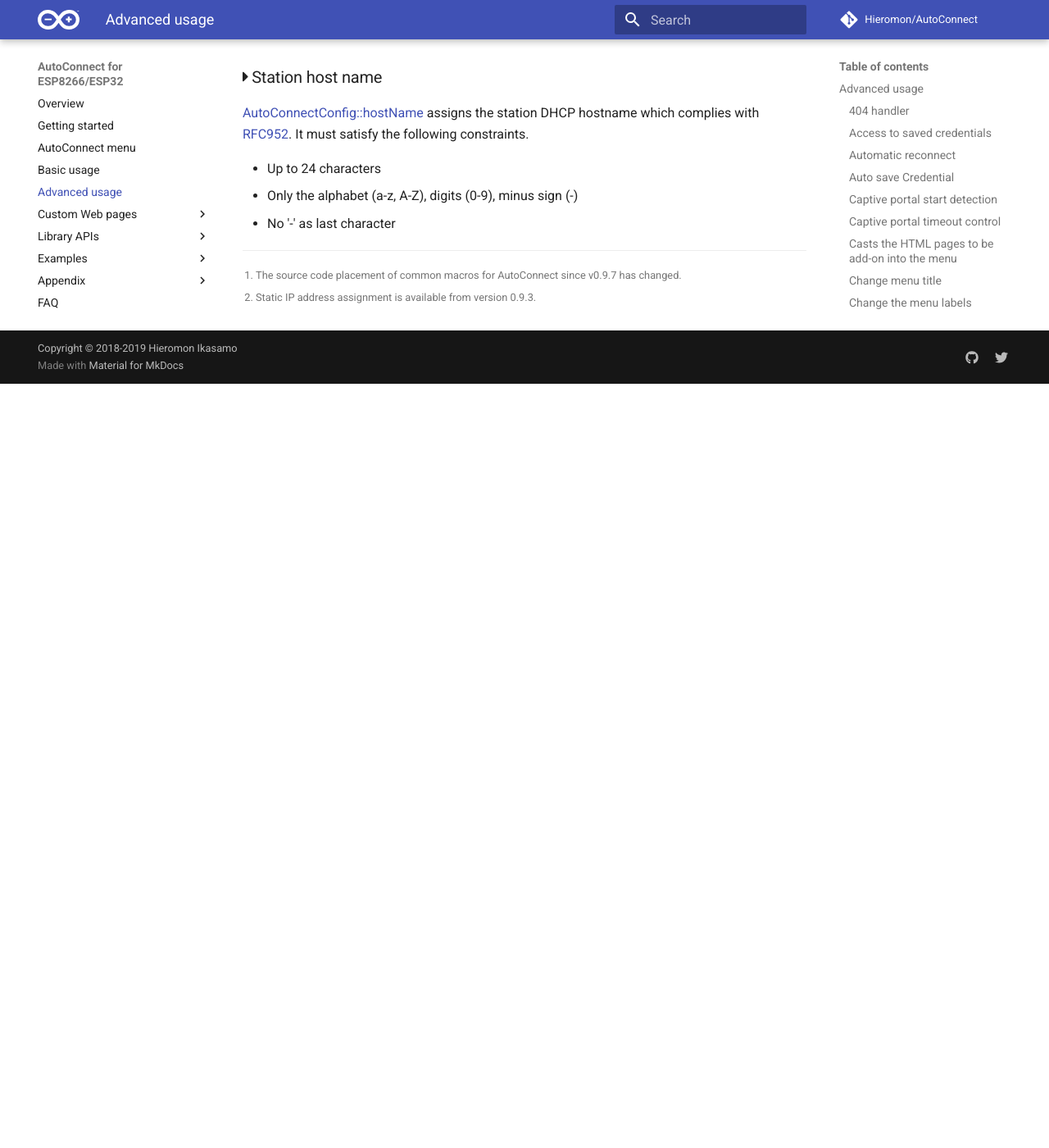
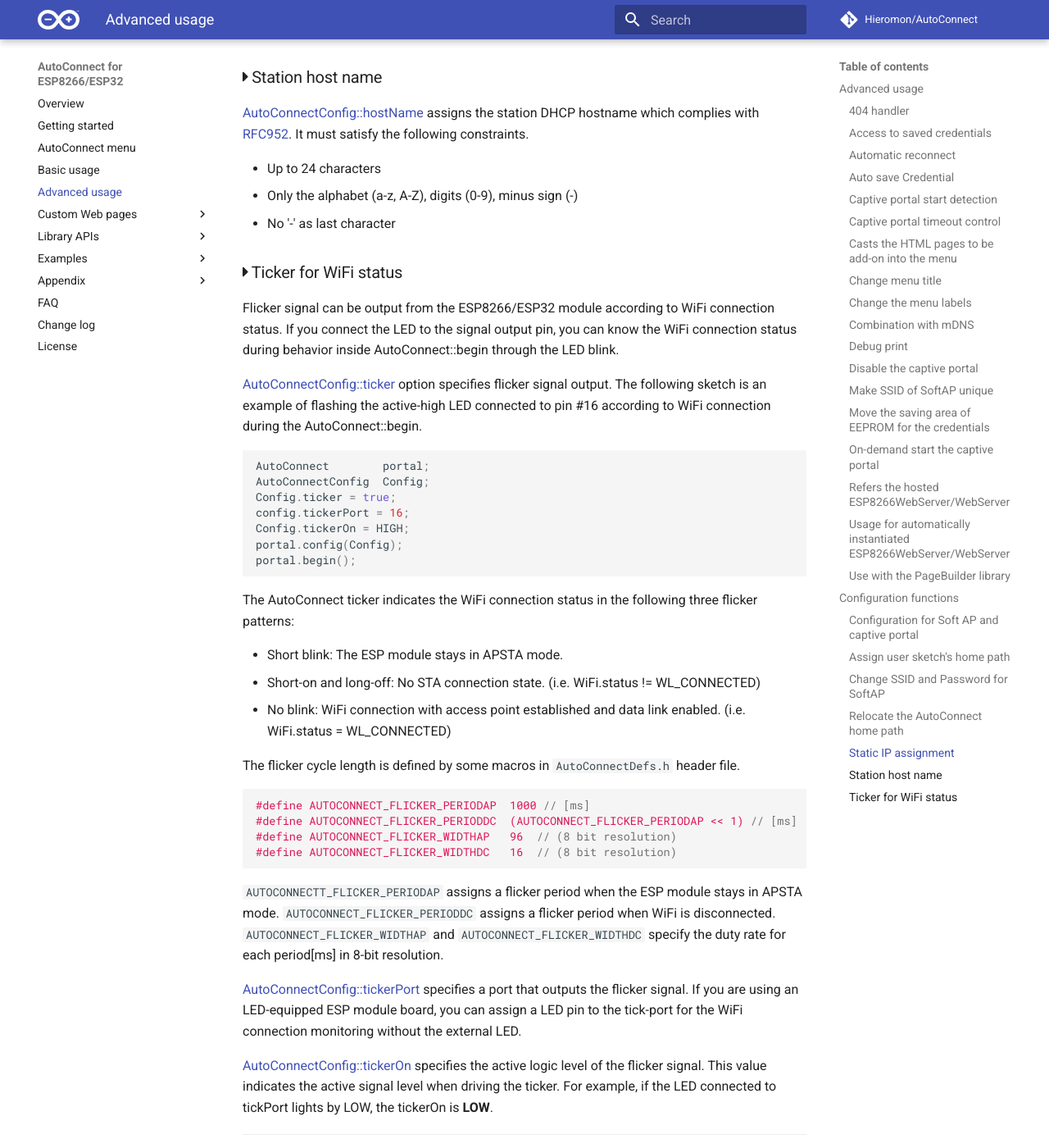
Before and after one commit to Hieromon/AutoConnect, an MkDocs documentation site: the page built from mkdocs/advancedusage.md, in a window 1280 px wide and 1400 px high, scrolled down 14310 px. Shown: the whole window at 82% size. Built offline with MkDocs 1.6.1 and Material for MkDocs 9.7.7, drawn with Linux system fonts in a browser that asks for light colours; nearby versions of some CDN libraries; comment, search, counter and statistics services are not loaded; before the commit the page ends 14778 px from its top, so only the background shows below that.

Commit message:
Supports for AutoConnectTicker

````diff
--- a/mkdocs/advancedusage.md
+++ b/mkdocs/advancedusage.md
@@ -492,3 +492,40 @@
 - Up to 24 characters
 - Only the alphabet (a-z, A-Z), digits (0-9), minus sign (-)
 - No '-' as last character
+
+### <i class="fa fa-caret-right"></i> Ticker for WiFi status
+
+Flicker signal can be output from the ESP8266/ESP32 module according to WiFi connection status. If you connect the LED to the signal output pin, you can know the WiFi connection status during behavior inside AutoConnect::begin through the LED blink.
+
+[AutoConnectConfig::ticker](apiconfig.md#ticker) option specifies flicker signal output. The following sketch is an example of flashing the active-high LED connected to pin #16 according to WiFi connection during the AutoConnect::begin.
+
+```cpp
+AutoConnect        portal;
+AutoConnectConfig  Config;
+Config.ticker = true;
+config.tickerPort = 16;
+Config.tickerOn = HIGH;
+portal.config(Config);
+portal.begin();
+```
+
+The AutoConnect ticker indicates the WiFi connection status in the following three flicker patterns:
+
+- Short blink: The ESP module stays in APSTA mode.
+- Short-on and long-off: No STA connection state. (i.e. WiFi.status != WL_CONNECTED)
+- No blink: WiFi connection with access point established and data link enabled. (i.e. WiFi.status = WL_CONNECTED)
+
+The flicker cycle length is defined by some macros in `AutoConnectDefs.h` header file.
+
+```cpp
+#define AUTOCONNECT_FLICKER_PERIODAP  1000 // [ms]
+#define AUTOCONNECT_FLICKER_PERIODDC  (AUTOCONNECT_FLICKER_PERIODAP << 1) // [ms]
+#define AUTOCONNECT_FLICKER_WIDTHAP   96  // (8 bit resolution)
+#define AUTOCONNECT_FLICKER_WIDTHDC   16  // (8 bit resolution)
+```
+
+`AUTOCONNECTT_FLICKER_PERIODAP` assigns a flicker period when the ESP module stays in APSTA mode. `AUTOCONNECT_FLICKER_PERIODDC` assigns a flicker period when WiFi is disconnected. `AUTOCONNECT_FLICKER_WIDTHAP` and `AUTOCONNECT_FLICKER_WIDTHDC` specify the duty rate for each period[ms] in 8-bit resolution.
+
+[AutoConnectConfig::tickerPort](apiconfig.md#tickerport) specifies a port that outputs the flicker signal. If you are using an LED-equipped ESP module board, you can assign a LED pin to the tick-port for the WiFi connection monitoring without the external LED.
+
+[AutoConnectConfig::tickerOn](apiconfig.md#tickeron) specifies the active logic level of the flicker signal. This value indicates the active signal level when driving the ticker. For example, if the LED connected to tickPort lights by LOW, the tickerOn is **LOW**.
--- a/mkdocs/apiconfig.md
+++ b/mkdocs/apiconfig.md
@@ -253,6 +253,35 @@
     <dd>IPAddress</dd>
 </dl>
 
+### <i class="fa fa-caret-right"></i> ticker
+
+Set flicker signal output according to WiFi connection status during AutoConnect::begin behavior.
+<dl class="apidl">
+    <dt>**Type**</dt>
+    <dd>bool</dd>
+    <dt>**Value**</dt>
+    <dd><span class="apidef">true</span><span class="apidesc">Output the flicker signal while [AutoConnect::begin](api.md#begin) operation. The **AUTOCONNECT_TICKER_PORT** macro in the `AutoConnectDefs.h` header file assigns pins for signal output. The default pin is arduino valiant's LED_BUILTIN. For boards without the LED_BUILTIN pin, assume pin #2.</span></dd>
+    <dd><span class="apidef">false</span>No flicker signal output.<span class="apidesc"></span></dd>
+</dl>
+
+### <i class="fa fa-caret-right"></i> tickerPort
+
+Specifies the GPIO port number to output the flicker signal of the ticker. The default assumes on the board dependent definition LED_BUILTIN macro redefined by **AUTOCONNECT_TICKER_PORT** in `AutoConnectDefs.h`.
+<dl class="apidl">
+    <dt>**Type**</dt>
+    <dd>uint8_t</dd>
+    <dd><span class="apidef">LOW</span>A flicker signal is an active-high.<span class="apidesc"></span></dd>
+    <dd><span class="apidef">HIGH</span>A flicker signal is an active-low.<span class="apidesc"></span></dd>
+</dl>
+
+### <i class="fa fa-caret-right"></i> tickerOn
+
+Specifies the active logic level of the flicker signal.
+<dl class="apidl">
+    <dt>**Type**</dt>
+    <dd>uint8_t</dd>
+</dl>
+
 ### <i class="fa fa-caret-right"></i> title
 
 Set the menu title.
````
Also changed, not shown: 2 other files.
